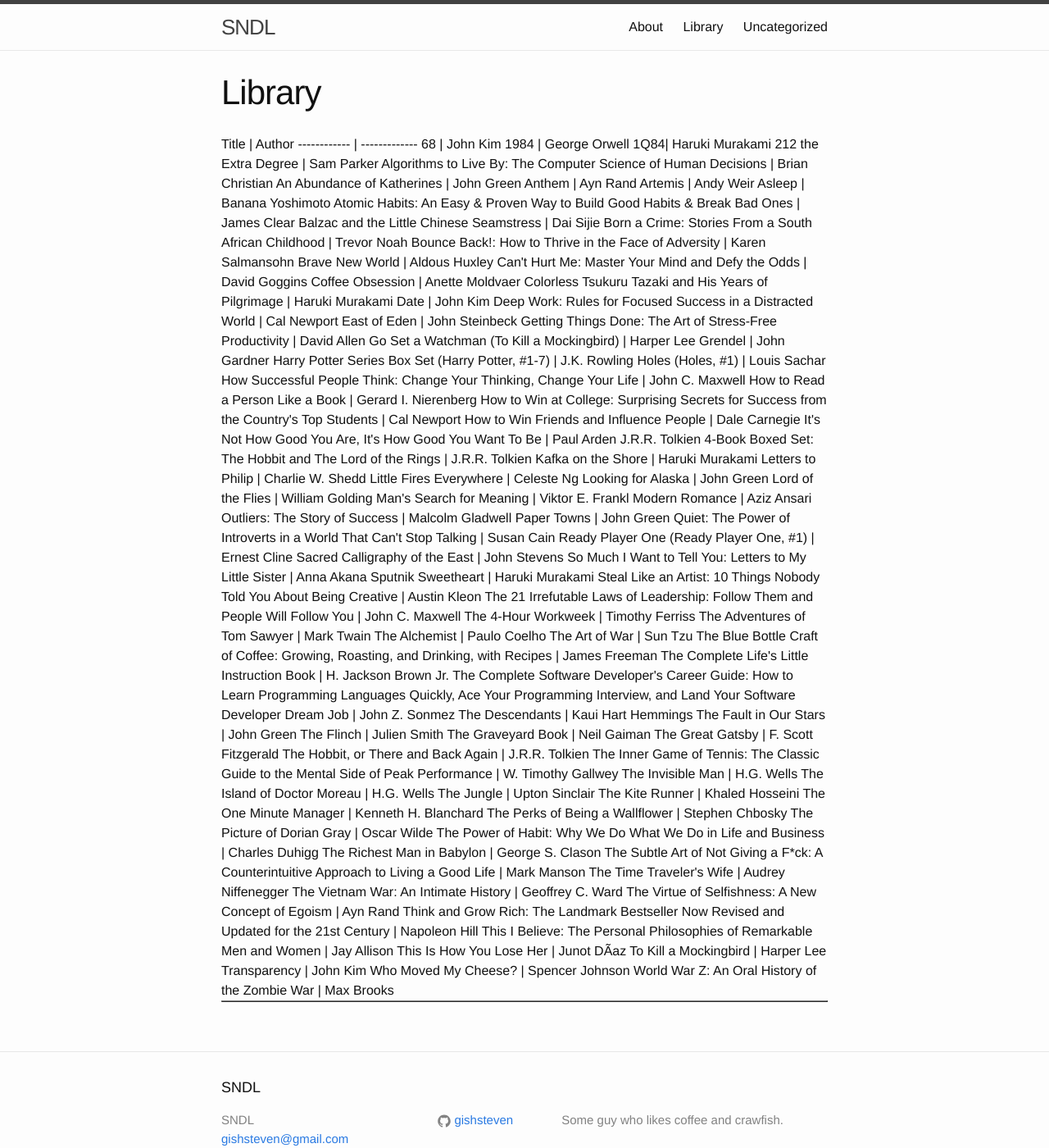
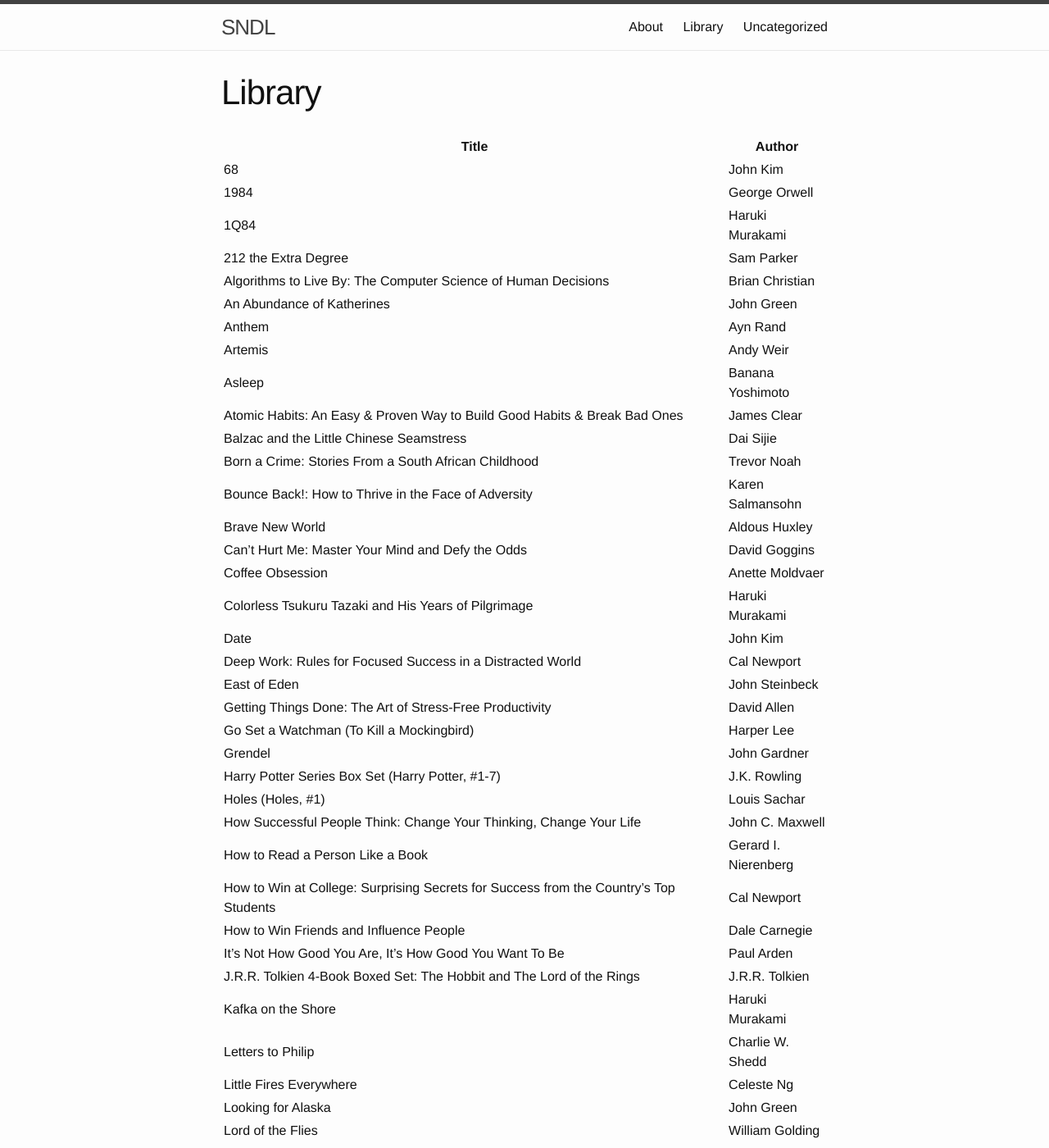
Before and after one commit to gishsteven/gishsteven.github.io, a Jekyll site: the page built from library.md, in a window 1280 px wide and 1400 px high. Shown: the whole window at 82% size. Built offline with Jekyll 4.4.1, drawn with Linux system fonts in a browser that asks for light colours; some of the changed text lies outside the part shown.

Commit message:
Update library.md

```diff
--- a/library.md
+++ b/library.md
@@ -5,10 +5,8 @@ permalink: /library/
 published: true
 ---
 
-<table border="1" style="width:100%">
-
 Title | Author
------------- | -------------
+-|-
 68 | John Kim
 1984 | George Orwell
 1Q84| Haruki Murakami
@@ -87,6 +85,6 @@ Think and Grow Rich: The Landmark Bestseller Now Revised and Updated for the 21s
 This I Believe: The Personal Philosophies of Remarkable Men and Women | Jay Allison
 This Is How You Lose Her | Junot DÃ­az
 To Kill a Mockingbird | Harper Lee
-Transparency | John   Kim
+Transparency | John Kim
 Who Moved My Cheese? | Spencer Johnson
 World War Z: An Oral History of the Zombie War | Max Brooks
```
